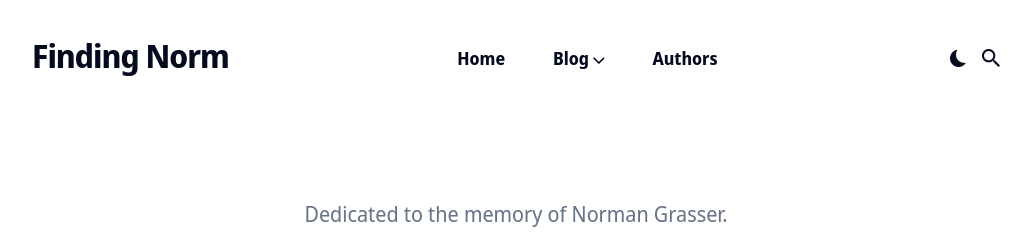
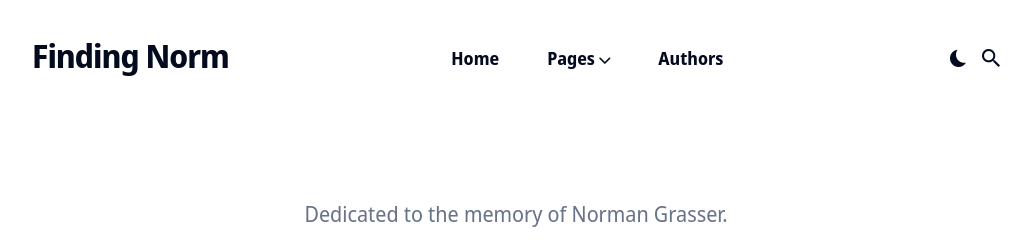
Before and after one commit to normangrasser/normangrasser.github.io, a Jekyll site: the page built from index.html, in a window 1280 px wide. Shown: the top 241 px of the page, without its empty margins (124-1155 px from the left). Built offline with Jekyll 4.4.1, drawn with Linux system fonts in a browser that asks for light colours; nearby versions of some CDN libraries.

Commit message:
rename blog to pages

```diff
--- a/_data/settings.yml
+++ b/_data/settings.yml
@@ -12,7 +12,7 @@ menu__settings:
   menu__items:
     - title: 'Home'
       url: '/'
-    - title: 'Blog'
+    - title: 'Pages'
       submenu:
         - url: '/blog/findagravebackup'
           title: 'FindAGrave Entry'
```
